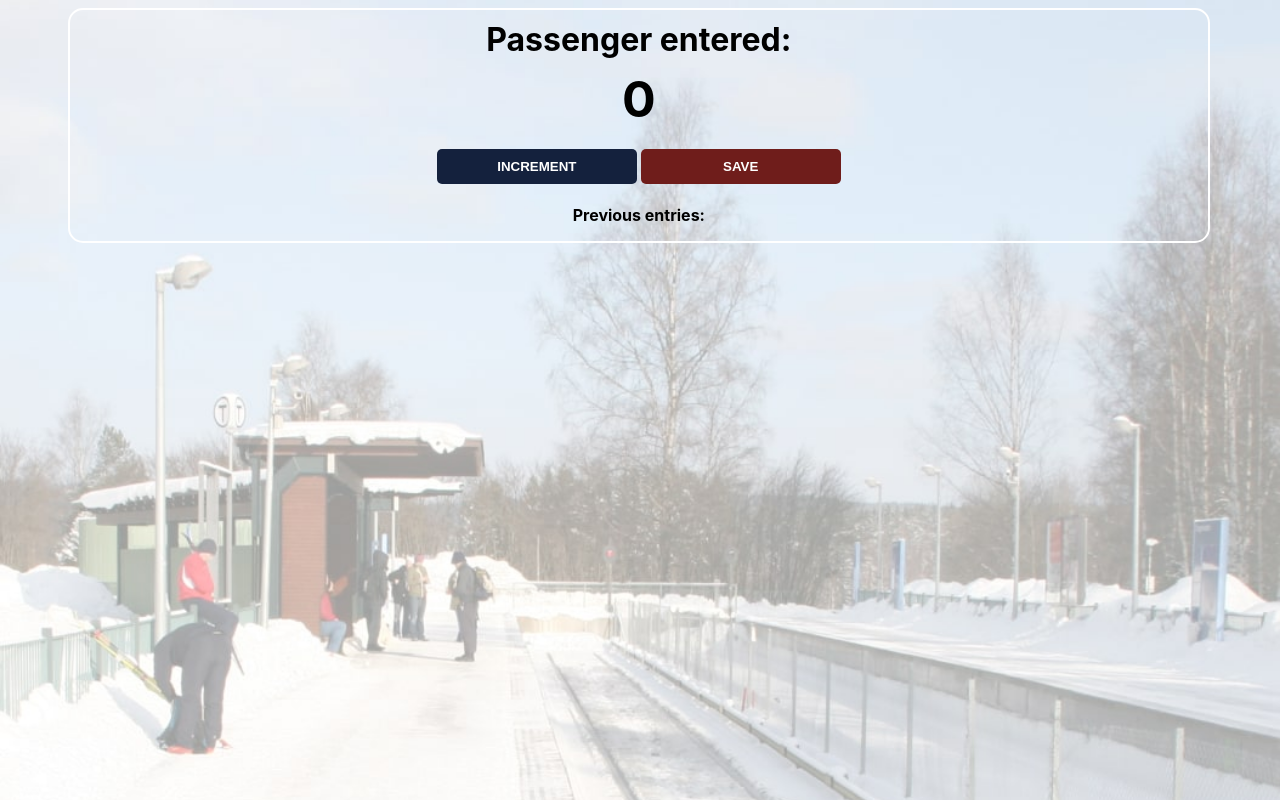
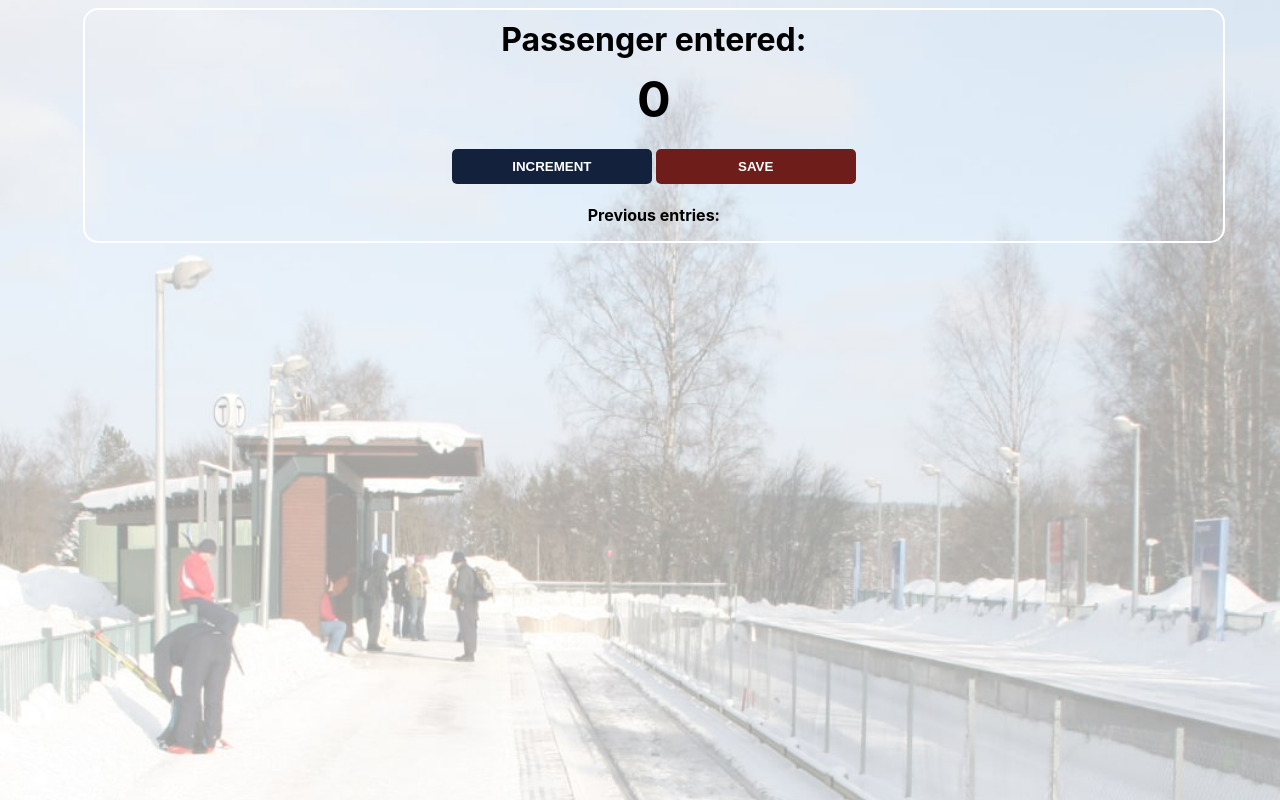
Before and after one commit to shubhamsingh119/Passenger-Counter, a website built with Vite: page index.html in a window 1280 px wide. Built offline with nearby package versions, Linux system fonts and the light colour scheme.

Commit message:
Update index.css

```diff
--- a/index.css
+++ b/index.css
@@ -41,5 +41,5 @@ button {
     background-color: transparent;
     border: 2px solid white;
     border-radius: 15px;
-    margin-left: 60px;
+    margin-left: 75px;
 }
```
